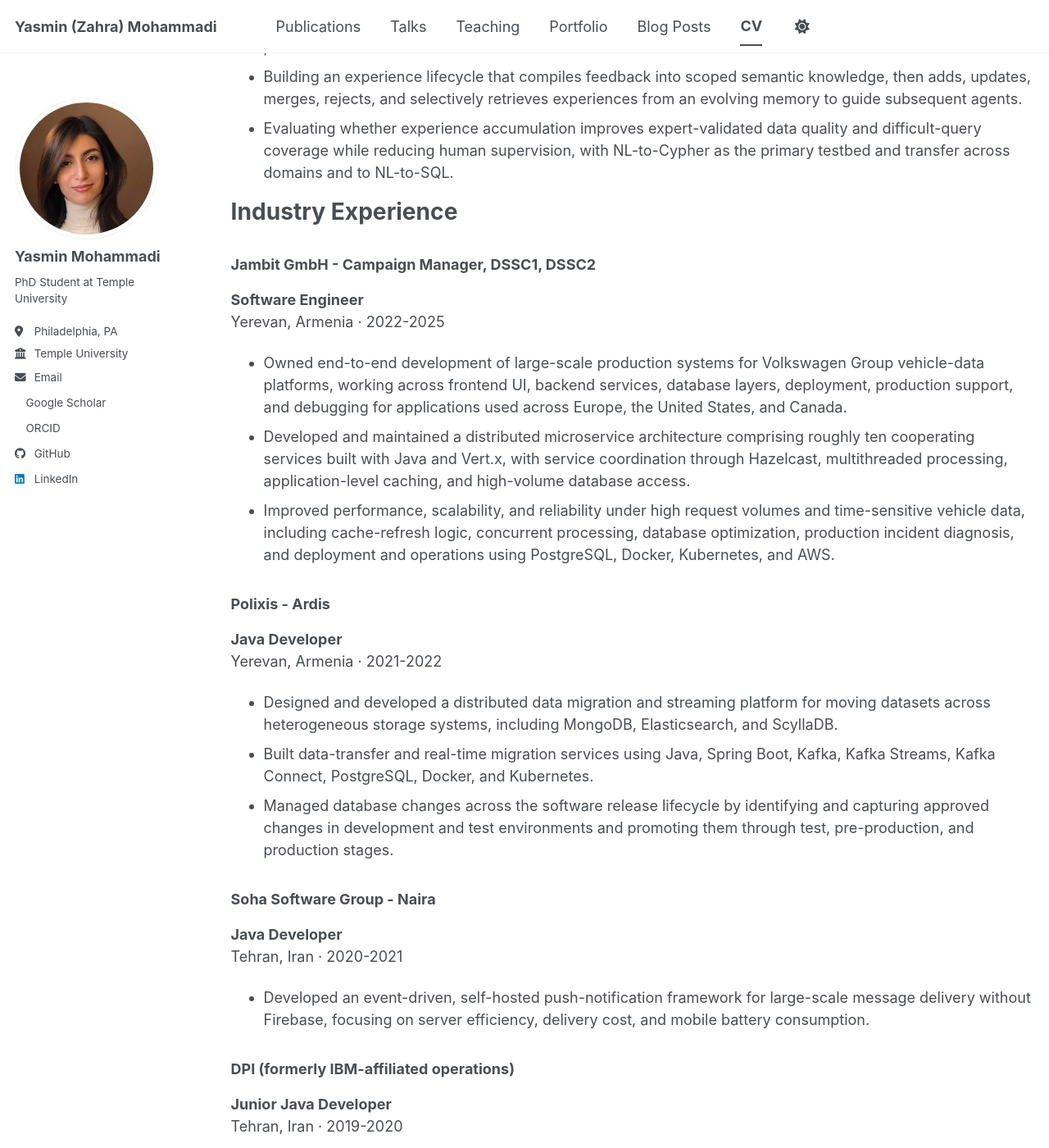
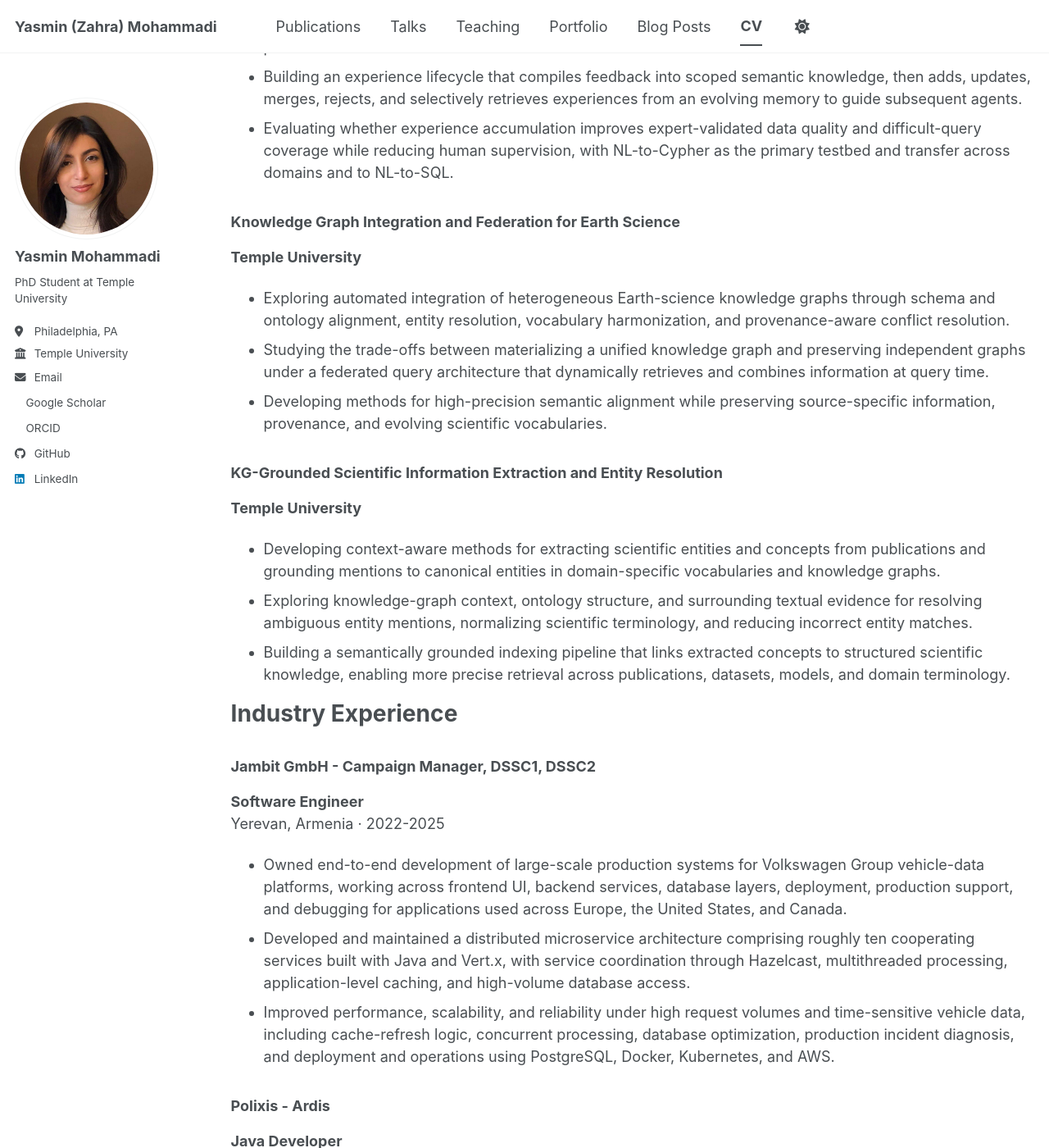
Before and after one commit to YasmeanMohammadi/YasmeanMohammadi.github.io, a Jekyll site: the page built from _pages/cv.md, in a window 1280 px wide and 1400 px high, scrolled down 2547 px. Shown: the whole window at 82% size. Built offline with Jekyll 4.4.1, drawn with Linux system fonts in a browser that asks for light colours; a style sheet for code colours, icons or effects is not loaded; some of the changed text lies outside the part shown.

Commit message:
updating CV

```diff
--- a/_pages/cv.md
+++ b/_pages/cv.md
@@ -90,6 +90,22 @@ Selected Research Projects
 - Developing a training-free continual learning framework that converts human and automated feedback into structured, reusable experiences that improve future synthetic-data generation without updating LLM parameters.
 - Building an experience lifecycle that compiles feedback into scoped semantic knowledge, then adds, updates, merges, rejects, and selectively retrieves experiences from an evolving memory to guide subsequent agents.
 - Evaluating whether experience accumulation improves expert-validated data quality and difficult-query coverage while reducing human supervision, with NL-to-Cypher as the primary testbed and transfer across domains and to NL-to-SQL.
+
+### Knowledge Graph Integration and Federation for Earth Science
+
+**Temple University**
+
+- Exploring automated integration of heterogeneous Earth-science knowledge graphs through schema and ontology alignment, entity resolution, vocabulary harmonization, and provenance-aware conflict resolution.
+- Studying the trade-offs between materializing a unified knowledge graph and preserving independent graphs under a federated query architecture that dynamically retrieves and combines information at query time.
+- Developing methods for high-precision semantic alignment while preserving source-specific information, provenance, and evolving scientific vocabularies.
+
+### KG-Grounded Scientific Information Extraction and Entity Resolution
+
+**Temple University**
+
+- Developing context-aware methods for extracting scientific entities and concepts from publications and grounding mentions to canonical entities in domain-specific vocabularies and knowledge graphs.
+- Exploring knowledge-graph context, ontology structure, and surrounding textual evidence for resolving ambiguous entity mentions, normalizing scientific terminology, and reducing incorrect entity matches.
+- Building a semantically grounded indexing pipeline that links extracted concepts to structured scientific knowledge, enabling more precise retrieval across publications, datasets, models, and domain terminology.
 
 Industry Experience
 ======
```
Also changed, not shown: other parts of _pages/cv.md (+1 -1 lines).
